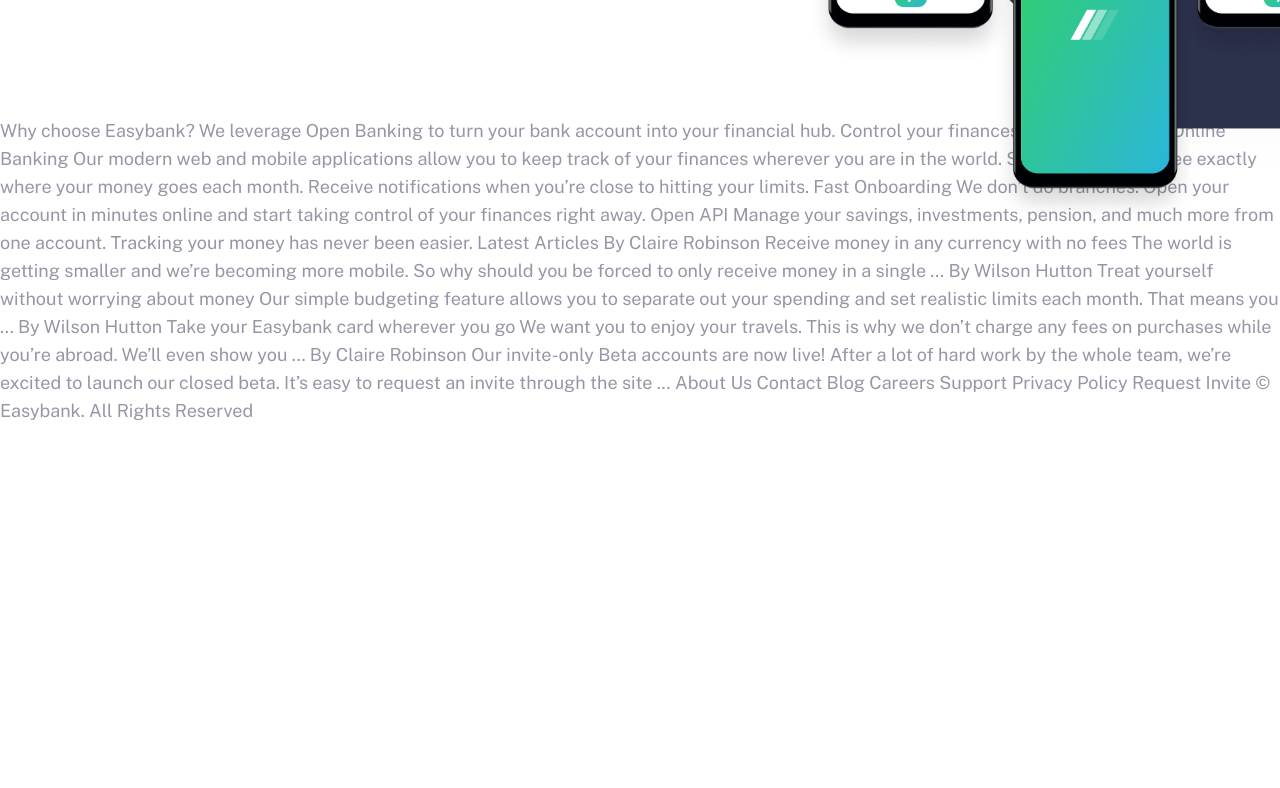
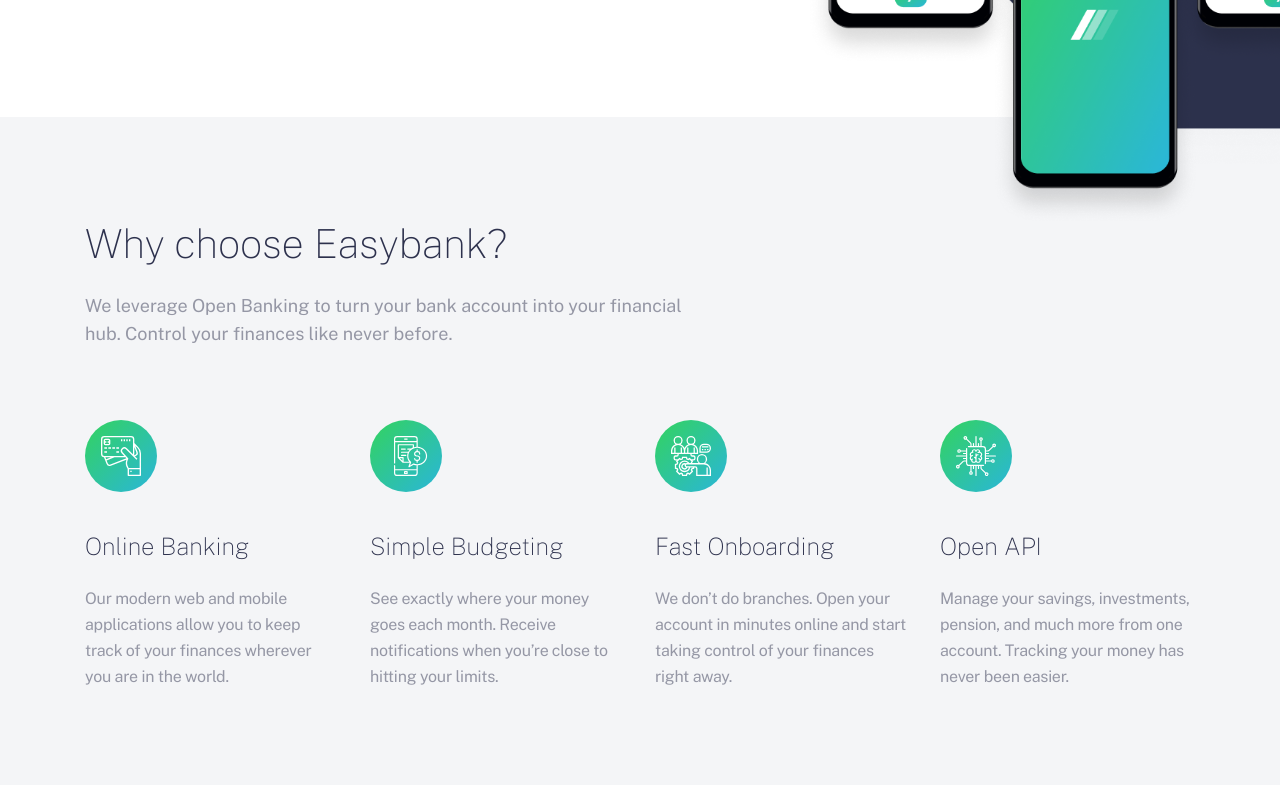
Before and after one commit to doramakh/easy-bank, a plain HTML site: page index.html in a window 1280 px wide. Shown: the part 519-1307 px from the top of the page. Before the commit the page ends 944 px from the top, so only its background shows below. Drawn offline with nearby package versions, Linux system fonts and the light colour scheme.

Commit message:
Create features section

```diff
--- a/index.html
+++ b/index.html
@@ -82,27 +82,39 @@
     </div>
   </section>
 
-  Why choose Easybank?
 
-  We leverage Open Banking to turn your bank account into your financial hub. Control
-  your finances like never before.
+  <section class="features">
+    <div class="container features__container">
+      <h2 class="section-heading features__heading">Why choose Easybank?</h2>
 
-  Online Banking
-  Our modern web and mobile applications allow you to keep track of your finances
-  wherever you are in the world.
+      <p class="features__text">We leverage Open Banking to turn your bank account into your financial hub. Control
+      your finances like never before.</p>
 
-  Simple Budgeting
-  See exactly where your money goes each month. Receive notifications when you’re
-  close to hitting your limits.
+      <ul class="features__list">
+        <li class="features__item features__item--banking">
+          <h3 class="features__item-heading">Online Banking</h3>
+          <p class="features__item-text">
+            Our modern web and mobile applications allow you to keep track of your finances wherever you are in the world.
+          </p>
+        </li>
 
-  Fast Onboarding
-  We don’t do branches. Open your account in minutes online and start taking control
-  of your finances right away.
+        <li class="features__item features__item--budgeting">
+          <h3 class="features__item-heading">Simple Budgeting</h3>
+          <p class="features__item-text">See exactly where your money goes each month. Receive notifications when you’re close to hitting your limits.</p>
+        </li>
 
-  Open API
-  Manage your savings, investments, pension, and much more from one account. Tracking
-  your money has never been easier.
+        <li class="features__item features__item--onboarding">
+          <h3 class="features__item-heading">Fast Onboarding</h3>
+          <p class="features__item-text">We don’t do branches. Open your account in minutes online and start taking control of your finances right away.</p>
+        </li>
 
+        <li class="features__item features__item--api">
+          <h3 class="features__item-heading">Open API</h3>
+          <p class="features__item-text">Manage your savings, investments, pension, and much more from one account. Tracking your money has never been easier.</p>
+        </li>
+      </ul>
+    </div>
+  </section>
 
 
   Latest Articles
--- a/scss/blocks/_blocks.scss
+++ b/scss/blocks/_blocks.scss
@@ -1,6 +1,7 @@
 @import "container";
 @import "visually-hidden";
 @import "button";
+@import "section-heading";
 @import "sitenav";
 @import "sitenav__container";
 @import "sitenav__controller";
@@ -10,3 +11,6 @@
 @import "hero";
 @import "hero__info";
 @import "hero__picture";
+@import "features";
+@import "features__container";
+@import "features__list";
--- /dev/null
+++ b/scss/blocks/_features.scss
@@ -0,0 +1,10 @@
+.features{
+  padding-top: 95px;
+  padding-bottom: 65px;
+  background-color: #F4F5F7;
+
+  @media screen and (max-width: 650px){
+    padding-top: 64px;
+    padding-bottom: 32px;
+  }
+}
--- /dev/null
+++ b/scss/blocks/_features__container.scss
@@ -0,0 +1,32 @@
+.features__container{
+  display: flex;
+  flex-direction: column;
+
+  @media screen and (max-width: 1150px){
+    align-items: center;
+    text-align: center;
+  }
+}
+
+.features__heading{
+  max-width: 635px;
+  margin-bottom: 16px;
+
+  @media screen and (max-width: 650px){
+    max-width: 500px;
+  }
+}
+
+.features__text{
+  max-width: 635px;
+  margin: 0;
+  margin-bottom: 72px;
+  letter-spacing: -0.3;
+
+  @media screen and (max-width: 650px){
+    max-width: 500px;
+    font-size: 15px;
+    line-height: 25px;
+    letter-spacing: -0.2;
+  }
+}
--- /dev/null
+++ b/scss/blocks/_features__list.scss
@@ -0,0 +1,122 @@
+.features__list{
+  display: flex;
+  flex-wrap: wrap;
+  padding: 0;
+  margin: 0;
+  margin-left: -15px;
+  margin-right: -15px;
+  list-style-type: none;
+
+  @media screen and (max-width: 1150px){
+    justify-content: space-evenly;
+  }
+}
+
+.features__item{
+  display: flex;
+  flex-direction: column;
+  max-width: 255px;
+  margin-right: 15px;
+  margin-left: 15px;
+  margin-bottom: 30px;
+
+  @media screen and (max-width: 1150px){
+    align-items: center;
+    max-width: 350px;
+    margin-bottom: 32px;
+  }
+
+  @media screen and (max-width: 800px){
+    max-width: 250px;
+  }
+
+  @media screen and (max-width: 600px){
+    max-width: 400px;
+  }
+}
+
+.features__item--banking{
+  &::before{
+    display: block;
+    width: 72px;
+    height: 72px;
+    margin-bottom: 40px;
+    background-image: url("../img/icon-online.svg");
+    background-repeat: no-repeat;
+    background-position: center center;
+    background-size: contain;
+    content: "";
+  }
+}
+
+.features__item--budgeting{
+  &::before{
+    display: block;
+    width: 72px;
+    height: 72px;
+    margin-bottom: 40px;
+    background-image: url("../img/icon-budgeting.svg");
+    background-repeat: no-repeat;
+    background-position: center center;
+    background-size: contain;
+    content: "";
+  }
+}
+
+.features__item--onboarding{
+  &::before{
+    display: block;
+    width: 72px;
+    height: 72px;
+    margin-bottom: 40px;
+    background-image: url("../img/icon-onboarding.svg");
+    background-repeat: no-repeat;
+    background-position: center center;
+    background-size: contain;
+    content: "";
+  }
+}
+
+.features__item--api{
+  &::before{
+    display: block;
+    width: 72px;
+    height: 72px;
+    margin-bottom: 40px;
+    background-image: url("../img/icon-api.svg");
+    background-repeat: no-repeat;
+    background-position: center center;
+    background-size: contain;
+    content: "";
+  }
+}
+
+.features__item-heading{
+  margin-top: 0;
+  margin-bottom: 26px;
+  font-weight: 100;
+  font-size: 24px;
+  line-height: 28px;
+  letter-spacing: -0.4;
+  color: #2D314D;
+
+  @media screen and (max-width: 650px){
+    margin-bottom: 16px;
+    font-size: 20px;
+    line-height: 28px;
+    letter-spacing: -0.4;
+  }
+}
+
+.features__item-text{
+  margin: 0;
+  font-size: 16px;
+  line-height: 26px;
+  letter-spacing: -0.25px;
+
+  @media screen and (max-width: 650px){
+    font-size: 15px;
+    line-height: 25px;
+    letter-spacing: -0.2;
+  }
+}
--- a/scss/blocks/_hero.scss
+++ b/scss/blocks/_hero.scss
@@ -12,6 +12,7 @@
   }
 
   @media screen and (max-width: 650px){
-    padding: 0;
+    padding-top: 0;
+    padding-bottom: 88px;
   }
 }
--- a/scss/blocks/_hero__info.scss
+++ b/scss/blocks/_hero__info.scss
@@ -39,6 +39,7 @@
   }
 
   @media screen and (max-width: 650px){
+    margin-top: 16px;
     font-size: 40px;
     line-height: 47px;
   }
--- /dev/null
+++ b/scss/blocks/_section-heading.scss
@@ -0,0 +1,14 @@
+.section-heading{
+  margin: 0;
+  font-weight: 100;
+  font-size: 40px;
+  line-height: 64px;
+  letter-spacing: -0.7;
+  color: #2D314D;
+
+  @media screen and (max-width: 650px){
+    font-size: 32px;
+    line-height: 38px;
+    letter-spacing: -0.6;
+  }
+}
```
Also changed, not shown: css/main.css, img/icon-close.svg (deleted), img/icon-hamburger.svg (deleted), 1 other file.
